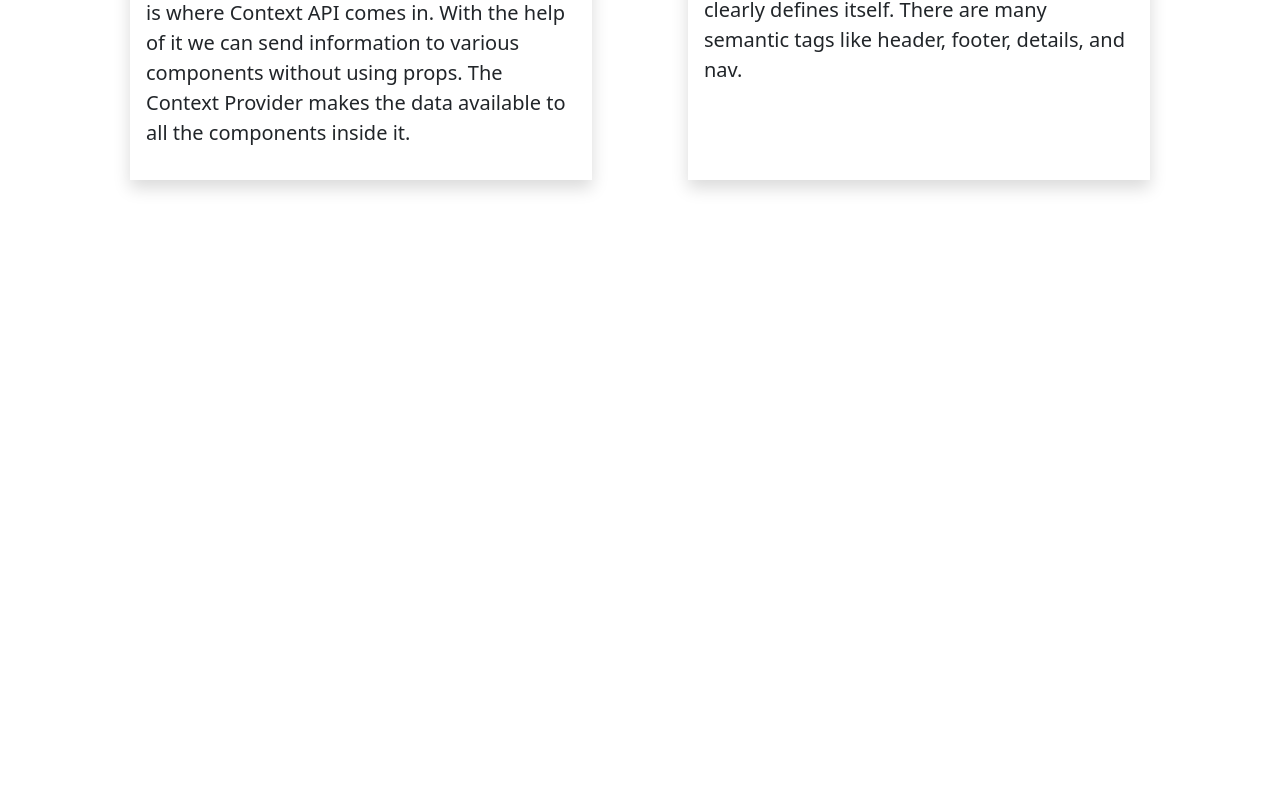
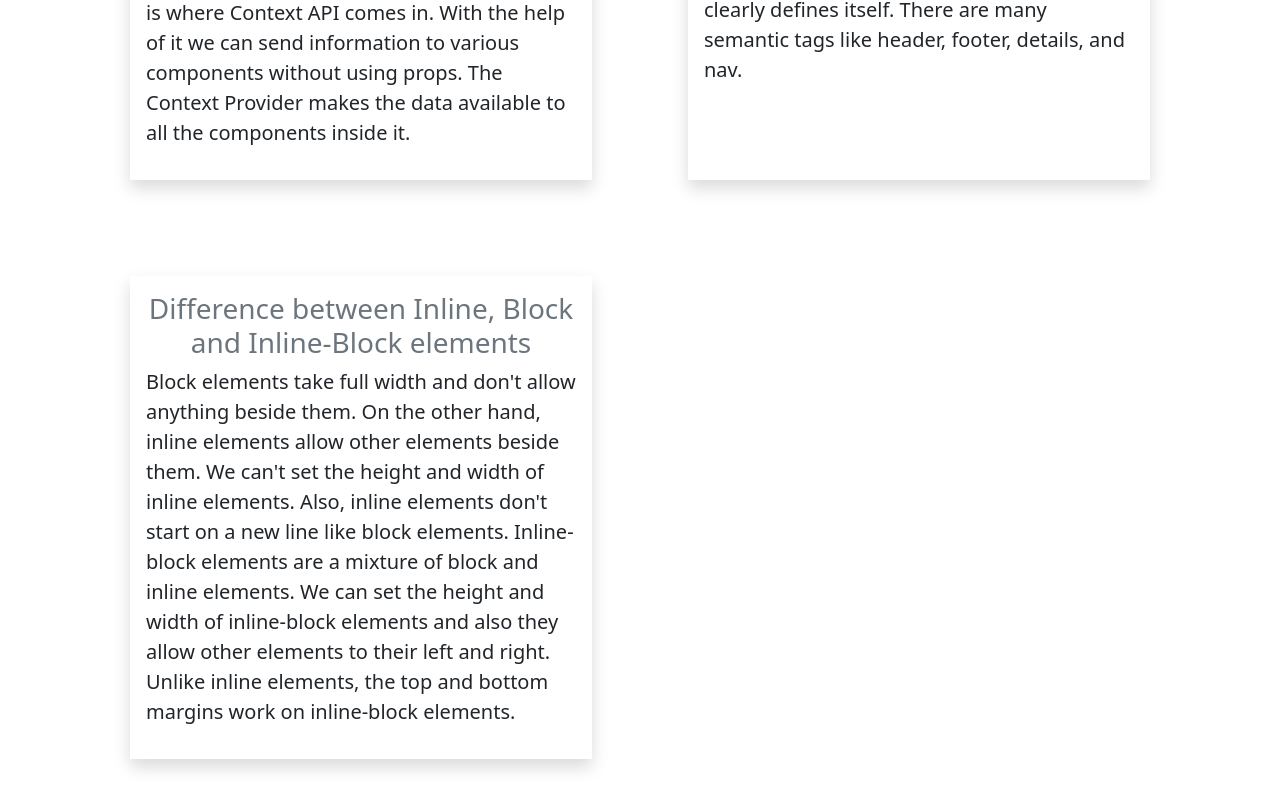
Before and after one commit to mohammadtanim24h/snap-away, a React (Create React App) app: page /blogs in a window 1280 px wide. Shown: the part 431-1238 px from the top of the page. Before the commit the page ends 800 px from the top, so only its background shows below. Built offline with nearby package versions, Linux system fonts and the light colour scheme.

Commit message:
third question answer added

```diff
--- a/src/components/Blogs/Blogs.js
+++ b/src/components/Blogs/Blogs.js
@@ -12,6 +12,10 @@ const Blogs = () => {
                 <h3 className='text-secondary text-center'>What is Semantic Tag</h3>
                 <p className='lead'>Semantic tags are simple HTML tags but they describe themselves very clearly to both the browser and the developer. When we see a semantic tag we know its purpose. But a non-semantic tag doesn't describe itself. For example, think of a Div. We can't guess its content and what it does by just seeing its name. On the other hand, an Article tag clearly defines itself. There are many semantic tags like header, footer, details, and nav.</p>
             </div>
+            <div className='blog shadow p-3 m-5'>
+                <h3 className='text-secondary text-center'>Difference between Inline, Block and Inline-Block elements</h3>
+                <p className='lead'>Block elements take full width and don't allow anything beside them. On the other hand, inline elements allow other elements beside them. We can't set the height and width of inline elements. Also, inline elements don't start on a new line like block elements. Inline-block elements are a mixture of block and inline elements. We can set the height and width of inline-block elements and also they allow other elements to their left and right. Unlike inline elements, the top and bottom margins work on inline-block elements.</p>
+            </div>
         </div>
     );
 };
```
